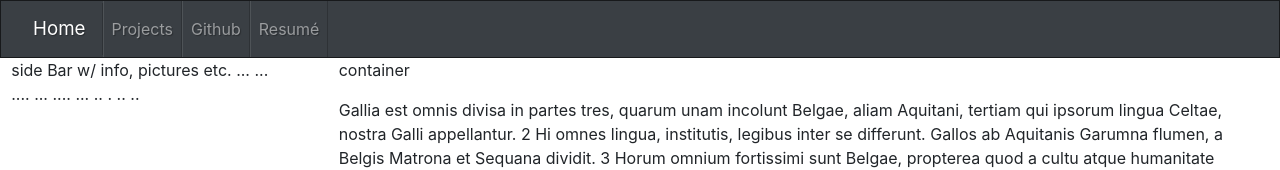
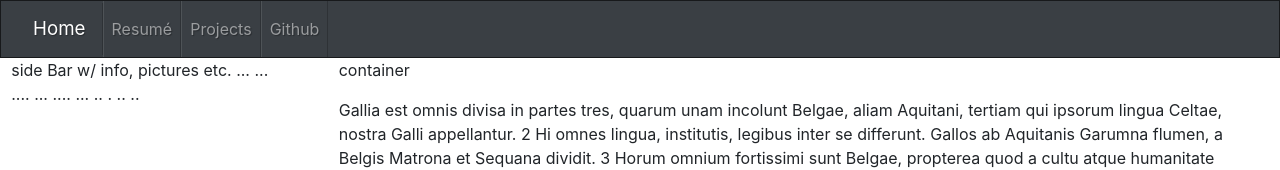
Before and after one commit to Jbru95/Jbru95.github.io, an Angular app in the folder site/: page / in a window 1280 px wide. Shown: the top 170 px of the page. Built offline with nearby package versions, Linux system fonts and the light colour scheme.

Commit message:
reordered navbar links

```diff
--- a/site/src/app/views/navbar.html
+++ b/site/src/app/views/navbar.html
@@ -7,13 +7,13 @@
     <div class='collapse navbar-collapse' id='navbar'>
         <ul class='navbar-nav mr-auto'>
             <li class='nav-item'>
+                <a class='nav-link' routerLink='/resume'>Resumé</a>
+            </li>
+            <li class='nav-item'>
                 <a class='nav-link' routerLink='/projects'>Projects</a>
             </li>
             <li class='nav-item'>
                 <a class='nav-link' href='https://github.com/jbru95' target='_blank'>Github</a>
-            </li>
-            <li class='nav-item'>
-                <a class='nav-link' routerLink='/resume'>Resumé</a>
             </li>
         </ul>
         <!-- <form class="form-inline my-2 my-lg-0">
```
